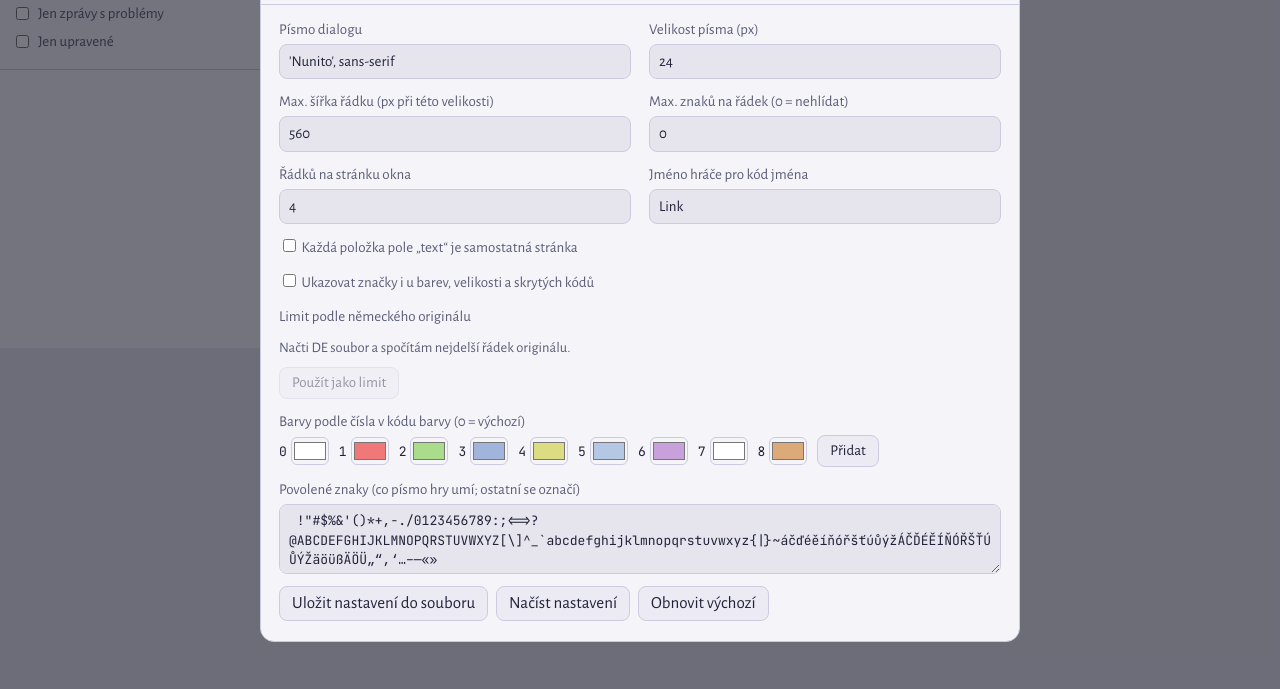
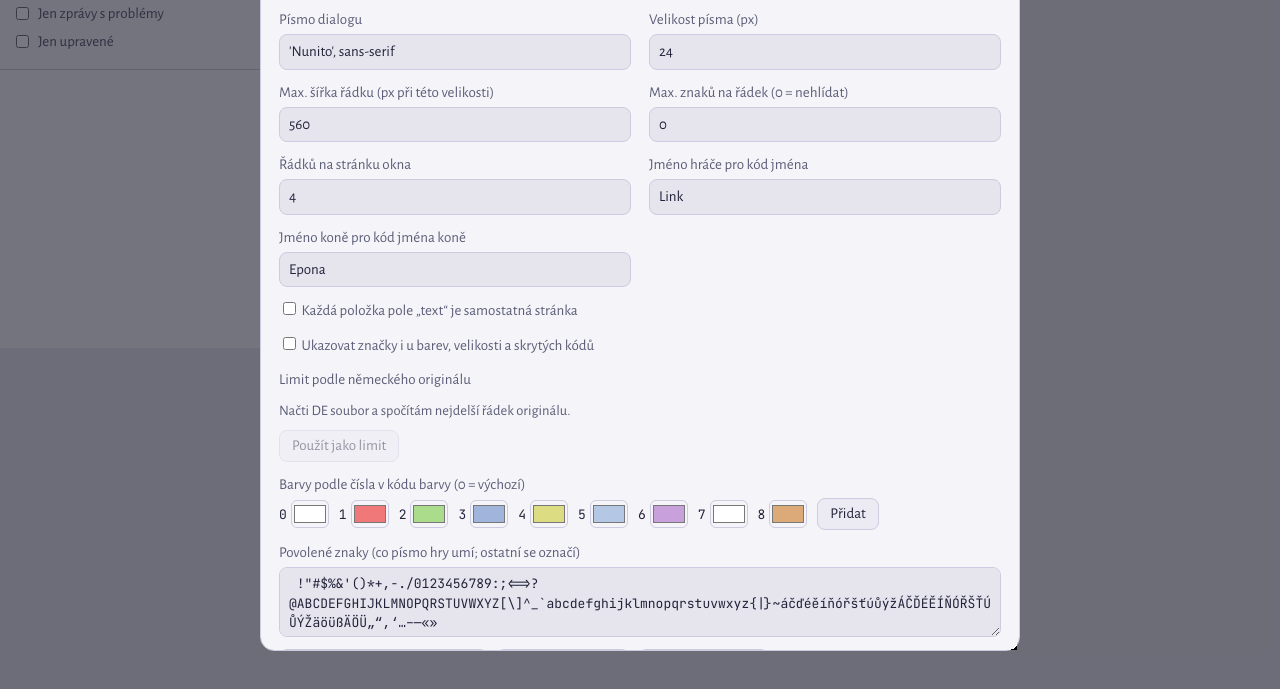
Before and after one commit to mkoblizek/promitacka-bmg, a plain HTML site: page index.html in a window 1280 px wide. Both pictures are taken after a click on the button "Nastavení". Shown: the part 109-798 px from the top of the page. Drawn offline with nearby package versions, Linux system fonts and the light colour scheme.

Commit message:
Add files via upload

```diff
--- a/index.html
+++ b/index.html
@@ -193,6 +193,7 @@ td input[type=number]{width:62px}
       <label class="fld"><span>Max. znaků na řádek (0 = nehlídat)</span><input type="number" id="sMaxCh" min="0" max="200"></label>
       <label class="fld"><span>Řádků na stránku okna</span><input type="number" id="sPerPage" min="1" max="20"></label>
       <label class="fld"><span>Jméno hráče pro kód jména</span><input type="text" id="sPlayer"></label>
+      <label class="fld"><span>Jméno koně pro kód jména koně</span><input type="text" id="sHorse"></label>
       <label class="fld full"><span><input type="checkbox" id="sElem"> Každá položka pole „text“ je samostatná stránka</span></label>
       <label class="fld full"><span><input type="checkbox" id="sShowCodes"> Ukazovat značky i u barev, velikosti a skrytých kódů</span></label>
       <div class="fld full">
@@ -248,7 +249,8 @@ const DEF_RULES = (() => {
    [0x23,'◎','červený cíl'],[0x24,'◎','žlutý cíl'],[0x27,'A★','A s hvězdou'],[0x2a,'◎','bílý cíl'],[0x2c,'⌖','ikona warpu'],[0x2e,'X/Y','X/Y'],[0x2f,'Y/X','Y/X'],
    [0x30,'BB','ikona vaku na bomby'],[0x39,'♥','srdce'],[0x3a,'♪','nota']]
     .forEach(([i, l, n]) => set('00', i, 'icon', l, n, l.length > 2 ? 1.8 : (l.length > 1 ? 1.5 : 1.2)));
-  [[0x22,'Epona','jméno koně'],[0x25,'999','zadaná hodnota'],[0x29,'[pach]','název pachu'],[0x2b,'[portál]','název portálu'],[0x2d,'[bomby]','název bomb'],
+  set('00', 0x22, 'horse', null, 'jméno koně');
+  [[0x25,'999','zadaná hodnota'],[0x29,'[pach]','název pachu'],[0x2b,'[portál]','název portálu'],[0x2d,'[bomby]','název bomb'],
    [0x31,'99','počet bomb'],[0x32,'30','cena bomb'],[0x37,'99','max. bomb'],[0x38,'99','max. šípů'],[0x3b,'[hmyz]','název hmyzu'],[0x3c,'[dopis]','název dopisu'],
    [0x3e,'1','stránka dopisu'],[0x3f,'9','počet stran dopisu']]
     .forEach(([i, l, n]) => set('00', i, 'text', l, n));
@@ -264,17 +266,18 @@ const DEF_RULES = (() => {
 })();
 const DEF = {
   font: "'Nunito', sans-serif", size: 24, maxPx: 560, maxChars: 0, perPage: 4, elemPage: false,
-  player: 'Link', showCodes: false, ver: 2,
+  player: 'Link', horse: 'Epona', showCodes: false, ver: 3,
   colors: {0:'#ffffff',1:'#f07878',2:'#aadc8c',3:'#a0b4dc',4:'#dcdc82',5:'#b4c8e6',6:'#c8a0dc',7:'#ffffff',8:'#dcaa78'},
   allowed: ALLOWED_DEFAULT,
   rules: DEF_RULES
 };
-const TYPES = [['chip','neznámý (značka)'],['icon','tlačítko / ikona'],['name','jméno hráče'],['text','zástupný text'],['color','barva'],['scale','velikost písma'],['hide','skrýt (bez šířky)'],['page','konec stránky']];
+const TYPES = [['chip','neznámý (značka)'],['icon','tlačítko / ikona'],['name','jméno hráče'],['horse','jméno koně'],['text','zástupný text'],['color','barva'],['scale','velikost písma'],['hide','skrýt (bez šířky)'],['page','konec stránky']];
 
 function clone(o){ return JSON.parse(JSON.stringify(o)); }
 function loadSettings(){
   try { const o = JSON.parse(localStorage.getItem(LSKEY) || 'null');
     if (o && !o.ver){ if (o.perPage === 3) delete o.perPage; delete o.colors; o.ver = 2; }
+    if (o && o.ver < 3){ const r = o.rules && o.rules['00:0022']; if (r && r.type === 'text' && r.label === 'Epona') delete o.rules['00:0022']; o.ver = 3; }
     if (o) return Object.assign(clone(DEF), o, {colors:Object.assign({}, DEF.colors, o.colors||{}), rules:Object.assign({}, DEF.rules, o.rules||{})});
   } catch(e) {}
   return clone(DEF);
@@ -344,6 +347,7 @@ function plainLine(line){
   return line.replace(CODE_RE, (m, inner) => {
     const tk = parseCode(inner, m); const r = ruleFor(tk);
     if (r.type === 'name') return S.player;
+    if (r.type === 'horse') return S.horse;
     if (r.type === 'text') return r.label || '';
     if (r.type === 'icon') return '\u0007';
     return '\u0007';
@@ -366,7 +370,7 @@ function analyze(segs, de){
             if (S.showCodes) html += mark(tk, 'c', 'barva ' + color); break;
           case 'scale': { const v = tk.pval; scale = (v >= 10 && v <= 400) ? v/100 : 1;
             if (S.showCodes) html += mark(tk, 'c', 'vel. ' + v); break; }
-          case 'name': case 'text': { const s = r.type === 'name' ? S.player : (r.label || '');
+          case 'name': case 'horse': case 'text': { const s = r.type === 'name' ? S.player : r.type === 'horse' ? S.horse : (r.label || '');
             html += `<span class="var"${sty(color, scale)} title="${esc(tk.raw)}">${esc(s)}</span>`; w += measure(s)*scale; chars += [...s].length; break; }
           case 'icon': { const ew = +r.w || 1.2; const px = ew*S.size*scale;
             html += `<span class="ico" style="width:${px.toFixed(1)}px" title="${esc(tk.raw)}">${esc(r.label || '?')}</span>`; w += px; chars += 1; break; }
@@ -618,7 +622,7 @@ window.addEventListener('resize', fit);
 // ---------- settings ----------
 function fillSettings(){
   $('#sFont').value = S.font; $('#sSize').value = S.size; $('#sMaxPx').value = S.maxPx; $('#sMaxCh').value = S.maxChars;
-  $('#sPerPage').value = S.perPage; $('#sPlayer').value = S.player; $('#sElem').checked = S.elemPage; $('#sShowCodes').checked = S.showCodes;
+  $('#sPerPage').value = S.perPage; $('#sPlayer').value = S.player; $('#sHorse').value = S.horse; $('#sElem').checked = S.elemPage; $('#sShowCodes').checked = S.showCodes;
   $('#sAllowed').value = S.allowed;
   $('#sColors').innerHTML = Object.keys(S.colors).sort((a, b) => a - b).map(k => `<label>${k}<input type="color" data-c="${k}" value="${S.colors[k]}"></label>`).join('') +
     `<button class="btn" id="addColor" type="button">Přidat</button>`;
@@ -642,6 +646,7 @@ $('#dlgSet').addEventListener('input', e => {
     case 'sMaxCh': S.maxChars = Math.max(0, +t.value || 0); break;
     case 'sPerPage': S.perPage = Math.max(1, +t.value || 1); break;
     case 'sPlayer': S.player = t.value; break;
+    case 'sHorse': S.horse = t.value; break;
     case 'sElem': S.elemPage = t.checked; break;
     case 'sShowCodes': S.showCodes = t.checked; break;
     case 'sAllowed': S.allowed = t.value; break;
```
